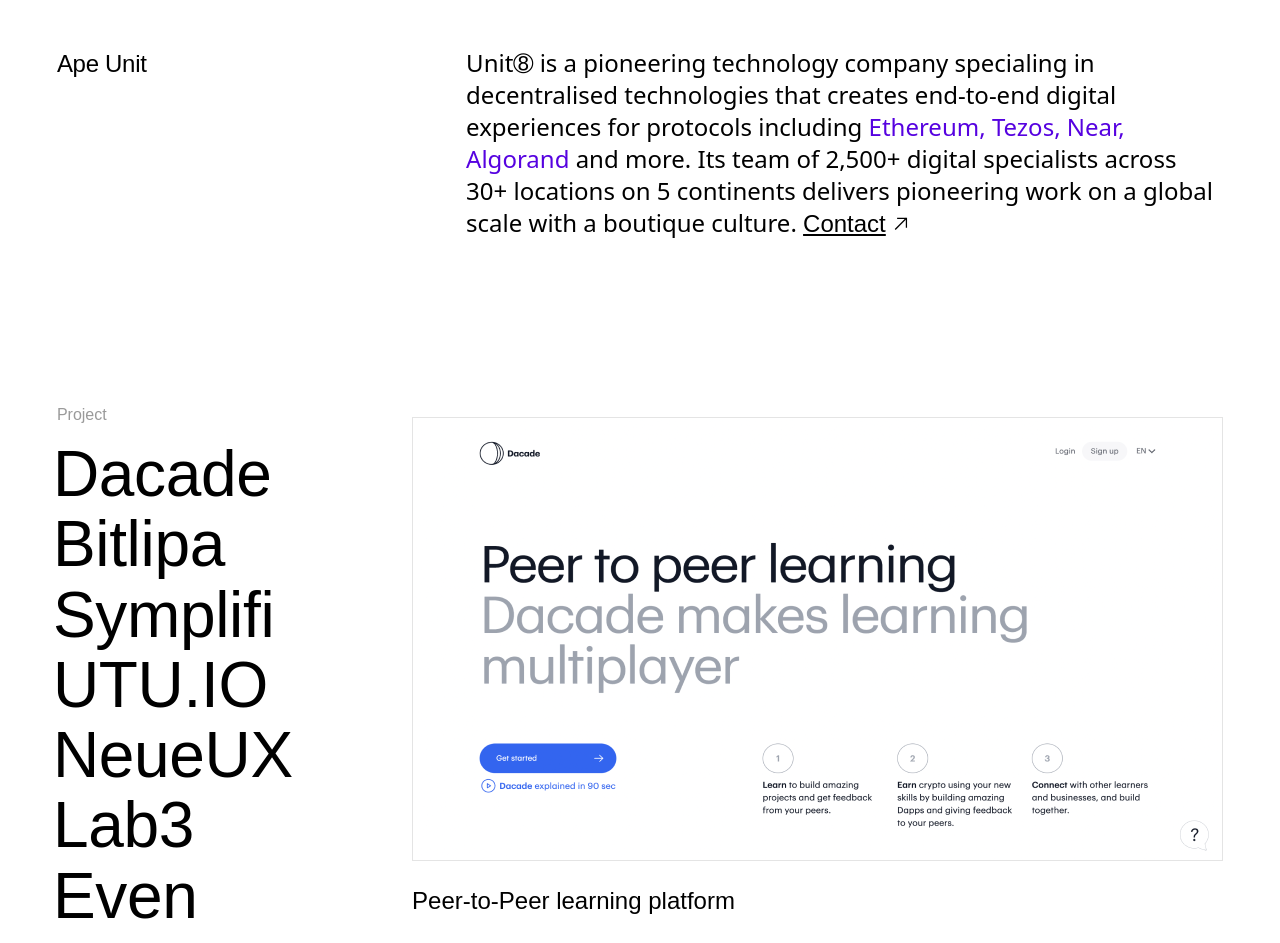
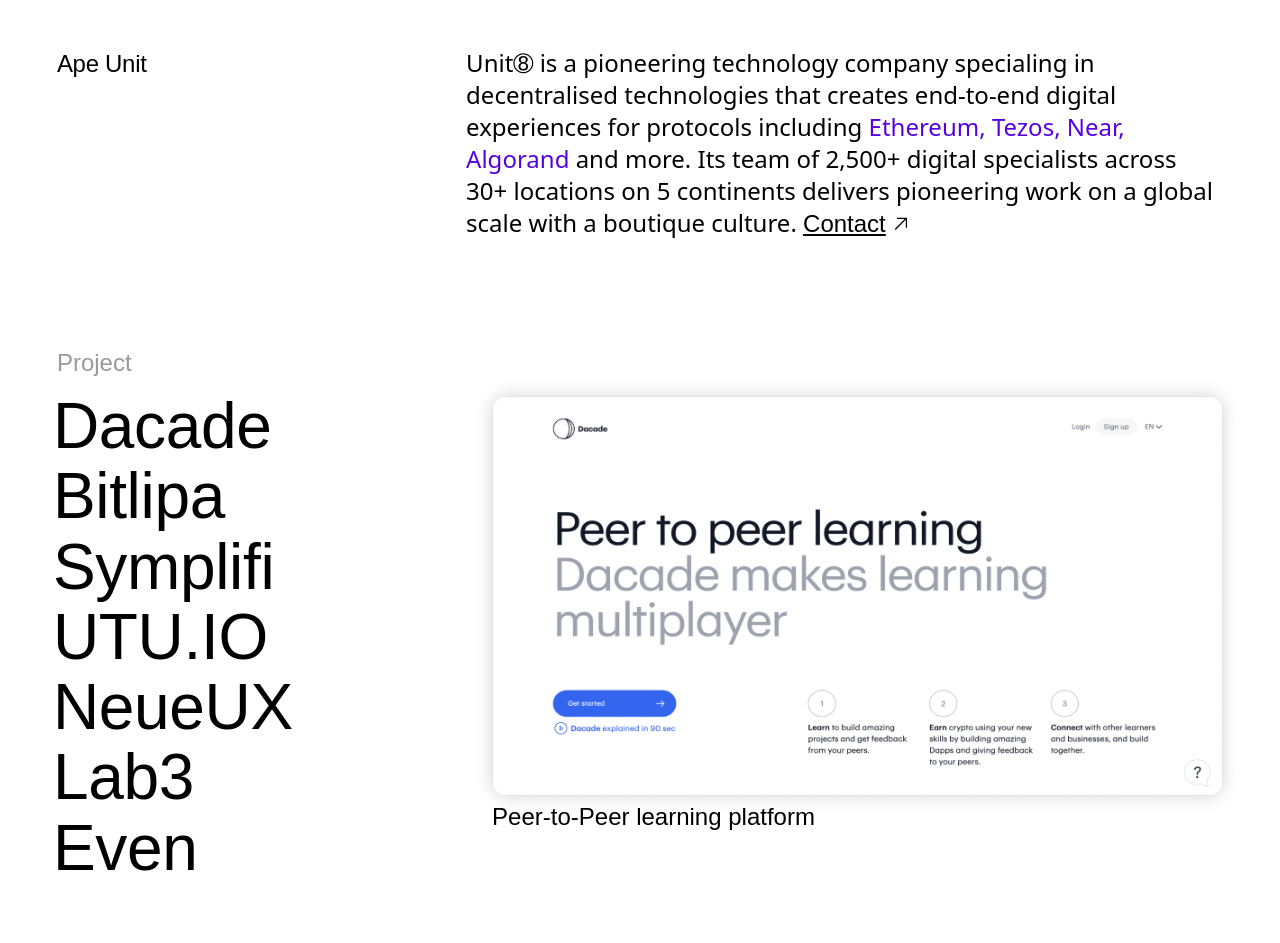
Before and after one commit to TheGymRwanda/unit8-maroon, a Next.js app: page / in a window 1280 px wide. Shown: the top 943 px of the page. Built offline with nearby package versions, Linux system fonts and the light colour scheme.

Commit message:
Feat: Adapt the project style to the ran figma preview

```diff
--- a/components/section/Project.jsx
+++ b/components/section/Project.jsx
@@ -16,7 +16,7 @@ export default function Project() {
     <section className="flex justify-center">
       <div className="flex w-full justify-between">
         <ul className="font-Neufile xl:w-59.25">
-          <h3 className="mb-2.75 text-dark-grey">Project</h3>
+          <h3 className="mb-2.75 text-dark-grey md:text-2xl text-xl">Project</h3>
           {projects.map((item, index) => (
             <li
               className="md:h-18 group mb-0.5 -ml-2 flex flex-col justify-center leading-18 tracking-spacing-xl"
@@ -48,11 +48,11 @@ export default function Project() {
         </ul>
         <div className="hidden flex-col justify-center xl:flex">
           <img
-            className="h-111 w-202.75"
+            className="project__image h-111 w-202.75 rounded-2xl"
             src="/assets/images/project-sample.png"
             alt="sample image"
           />
-          <p className="mt-1.5 font-Neufile text-2xl">
+          <p className="mt-0.5 font-Neufile text-2xl">
             Peer-to-Peer learning platform
           </p>
         </div>
--- a/styles/globals.css
+++ b/styles/globals.css
@@ -8,6 +8,9 @@
   src: url('../public/assets/font/NeufileGrotesk-Regular.eot');
 }
 
+.project__image {
+  box-shadow: 0 0 1rem 0.00001em rgba(128, 128, 128, 0.349);
+}
 
 .cardScroll::-webkit-scrollbar {
   display: none;
--- a/tailwind.config.js
+++ b/tailwind.config.js
@@ -74,9 +74,9 @@ module.exports = {
         '5.157': '1.289rem',    //20.63px
         '21.657': '5.414rem',   //86.63px
         '34': '8.5rem',
-        '26': '6.5rem',
-        '24.75': '6.188rem', //99px
-        '16.5': '4.125rem', //66px
+        '26': '3rem',
+        '24.75': '5rem', //99px
+        '16.5': '0rem', //66px
         '8.25': '2.063rem', //33px
         '4.485': '1.121rem', //17.94px
         '6.75': '1.688rem', //27px
@@ -115,7 +115,7 @@ module.exports = {
           '87.5': '21.875rem',      //350px
           '47.75': '11.938rem',     //191px
           '111': '27.75rem',        //444px
-          '202.75': '50.688rem',    //811px
+          '202.75': '45.688rem',    //811px
           '2.715': '0.679rem',      //10.86px
           "fit":"fit-content",
           "11.5/12" : "91%",        // width on desktop
```
